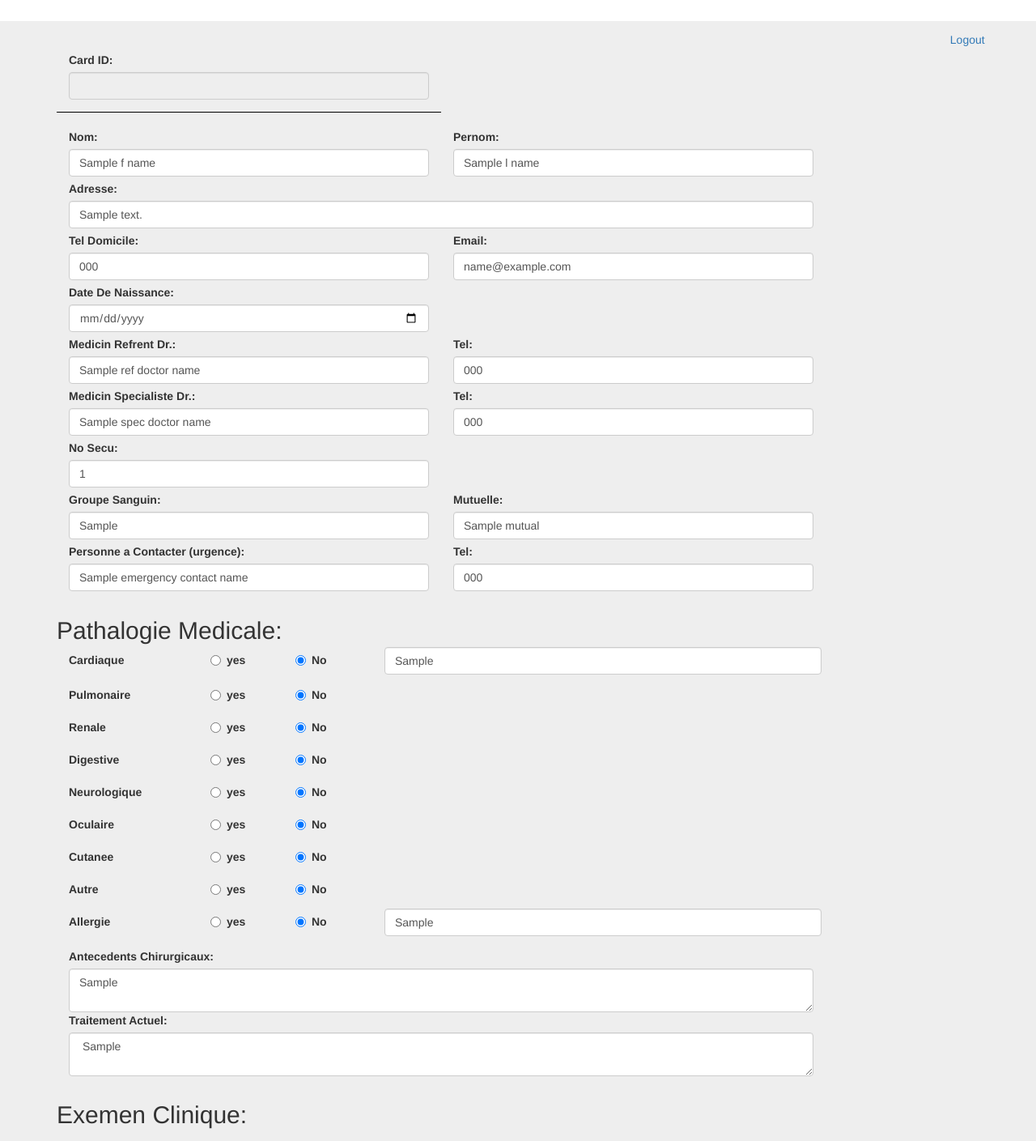
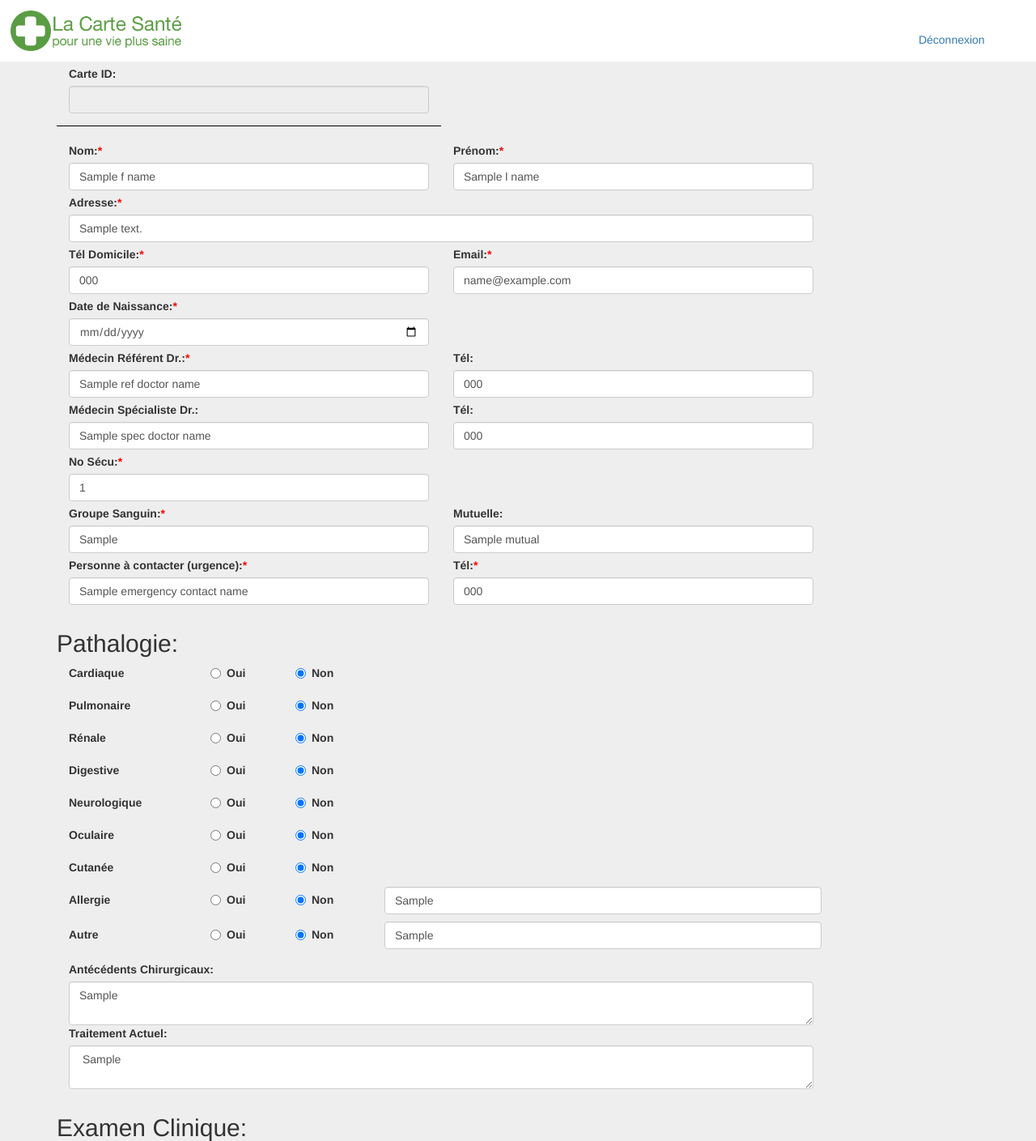
Before and after one commit to ranrozin/testingbags, a Django app: template templates/card.html in a window 1280 px wide. Shown: the top 1409 px of the page at 81% size. Run offline with Django 3.2, Linux system fonts and the light colour scheme; the template is opened without the code that fills it: most values are stand-ins (such as "Sample title", 1, 10 or a date in 2020); some libraries are stand-ins or nearby versions.

Commit message:
chnages ot french, and minor fixes

```diff
--- a/app.yaml
+++ b/app.yaml
@@ -29,5 +29,5 @@ handlers:
   login: admin
 
 
-- url: .*
+- url: /.*
   script: main.app
--- a/models.py
+++ b/models.py
@@ -25,7 +25,7 @@ class IDtable(ndb.Model):
 
 	@classmethod
 	def exist(cls,ID):
-		qry = cls.query().filter(IDtable.id == ID)
+		qry = cls.query().filter(IDtable.id == ID.upper())
 		if qry.count() > 0:
 			return True
 		else:
@@ -69,6 +69,7 @@ class Card(ndb.Model):
     eye = ndb.BooleanProperty(default = False)
     skin = ndb.BooleanProperty(default = False)
     other = ndb.BooleanProperty(default = False)
+    other_info = ndb.StringProperty()
     allergy = ndb.BooleanProperty(default = False)
     allergy_info = ndb.StringProperty()
 
--- a/services.py
+++ b/services.py
@@ -80,7 +80,7 @@ def getCard(card_id=''):
 	When a tag is activated the active tag should be set to True
 	"""
 	card = None
-	q = models.Card.query(models.Card.id == card_id)
+	q = models.Card.query(models.Card.id == card_id.upper())
 	if q and q.count > 0:
 		card = q.get()
 	return card
--- a/static/css/signin.css
+++ b/static/css/signin.css
@@ -169,3 +169,7 @@ hr {
 .has-feedback .form-control-feedback {
 	line-height : 0px;
 	}
+.form-group.required .control-label:after {
+   content:"*";
+   color:red;
+}
--- a/templates/card.html
+++ b/templates/card.html
@@ -9,7 +9,7 @@
     <meta name="author" content="">
     <link rel="stylesheet" href="http://netdna.bootstrapcdn.com/bootstrap/3.1.1/css/bootstrap.min.css">
 
-    <title>Card viea </title>
+    <title>La carte santé</title>
 
 
     <!-- Custom styles for this template -->
@@ -27,9 +27,10 @@
 
   <body>
 
-	  <div class="myhead">
-		<a href="/logout">Logout</a>
-	  </div>
+	 <div class="myhead">
+	  <img src="static/images/logo.png" height="50">
+		<a href="/logout">Déconnexion</a>
+	 </div>
 	<div class="container">
 
       <form class="myform" role="form" action="/submit" method="post">
@@ -37,88 +38,88 @@
         <div class="page1">
 			<div class="form-group">
 				<div id="card_id" class="col-xs-5 ">
-					<label class="control-label" for="id">Card ID:</label>
+					<label class="control-label" for="id">Carte ID:</label>
 					<input id="id" name="id" type="text" class="form-control" value="{{CARD}}"  readonly>
 				</div>
 			</div>
 			<!--<button class="btn btn-lg btn-edit">Edit</button>-->
-			<div class="form-group">
+			<div class="form-group required">
 				<div class="col-xs-5 clear-left">
 					<label class="control-label" for="fName">Nom:</label>
 					<input id="fName" name="fName" type="text" class="form-control" value="{{fName}}" required >
 				</div>
 			</div>
-			<div class="form-group">
+			<div class="form-group required">
 				<div class="col-xs-5">
-					<label class="control-label" for="lName">Pernom:</label>
+					<label class="control-label" for="lName">Prénom:</label>
 					<input id="lName" name="lName" type="text" class="form-control" value="{{lName}}" required>
 				</div>
 			</div>
 
-			<div class="form-group">
+			<div class="form-group required">
 				<div class="col-xs-10">
 					<label class="control-label" for="fName">Adresse:</label>
 					<input id="address" name="address" type="text" class="form-control" value="{{address}}" required>
 				</div>
 			</div>
 
-			<div class="form-group">
+			<div class="form-group required">
 				<div class="col-xs-5" >
-					<label class="control-label" for="tel_home">Tel Domicile:</label>
+					<label class="control-label" for="tel_home">Tél Domicile:</label>
 					<input id="tel_home" name="tel_home" type="tel" class="form-control" value="{{tel_home}}" required>
 				</div>
 			</div>
 
-			<div class="form-group">
+			<div class="form-group required">
 				<div class="col-xs-5" >
 					<label class="control-label" for="email">Email:</label>
 					<input id="email" name="email" type="email" class="form-control" value="{{email}}" required>
 				</div>
 			</div>
 
-			<div class="form-group">
+			<div class="form-group required">
 				<div class="col-xs-5" >
-					<label class="control-label" for="birth_date">Date De Naissance:</label>
+					<label class="control-label" for="birth_date">Date de Naissance:</label>
 					<input id="birth_date" name="birth_date" type="date" class="form-control" value="{{birth_date}}" required >
 				</div>
 			</div>
 
 
-			<div class="form-group ">
+			<div class="form-group required">
 				<div class="col-xs-5 clear-left" >
-					<label class="control-label" for="ref_doctor_name">Medicin Refrent Dr.:</label>
-					<input id="ref_doctor_name" name="ref_doctor_name" type="text" class="form-control" value="{{ref_doctor_name}}" >
+					<label class="control-label" for="ref_doctor_name">Médecin Référent Dr.:</label>
+					<input id="ref_doctor_name" name="ref_doctor_name" type="text" class="form-control" value="{{ref_doctor_name}}" required >
 				</div>
 			</div>
 
 			<div class="form-group">
 				<div class="col-xs-5">
-					<label class="control-label" for="ref_doctor_tel">Tel:</label>
+					<label class="control-label" for="ref_doctor_tel">Tél:</label>
 					<input id="ref_doctor_tel" name="ref_doctor_tel" type="tel" class="form-control" value="{{ref_doctor_tel}}" >
 				</div>
 			</div>
 
 			<div class="form-group ">
 				<div class="col-xs-5 clear-left" >
-					<label class="control-label" for="spec_doctor_name">Medicin Specialiste Dr.:</label>
+					<label class="control-label" for="spec_doctor_name">Médecin Spécialiste Dr.:</label>
 					<input id="spec_doctor_name" name="spec_doctor_name" type="text" class="form-control" value="{{spec_doctor_name}}" >
 				</div>
 			</div>
 
 			<div class="form-group">
 				<div class="col-xs-5">
-					<label class="control-label" for="spec_doctor_tel">Tel:</label>
+					<label class="control-label" for="spec_doctor_tel">Tél:</label>
 					<input id="spec_doctor_tel" name="spec_doctor_tel" type="tel" class="form-control" value="{{spec_doctor_tel}}" >
 				</div>
 			</div>
 
-			<div class="form-group">
+			<div class="form-group required">
 				<div class="col-xs-5">
-					<label class="control-label" for="id_number">No Secu:</label>
+					<label class="control-label" for="id_number">No Sécu:</label>
 					<input id="id_number" name="id_number" type="text" class="form-control" value="{{id_number}}" required>
 				</div>
 			</div>
-			<div class="form-group">
+			<div class="form-group required">
 				<div class="col-xs-5 clear-left	">
 					<label class="control-label" for="blodTyoe">Groupe Sanguin:</label>
 					<input id="blodTyoe" name="blodType" type="text" class="form-control" value="{{blodTyoe}}" required>
@@ -128,151 +129,138 @@
 			<div class="form-group">
 				<div class="col-xs-5">
 					<label class="control-label" for="mutual">Mutuelle:</label>
-					<input id="mutual" name="mutual" type="text" class="form-control" value="{{mutual}}" required>
+					<input id="mutual" name="mutual" type="text" class="form-control" value="{{mutual}}">
 				</div>
 			</div>
-			<div class="form-group">
+			<div class="form-group required">
 				<div class="col-xs-5">
-					<label class="control-label" for="emergency_contact_name">Personne a Contacter (urgence):</label>
+					<label class="control-label" for="emergency_contact_name">Personne à contacter (urgence):</label>
 					<input id="emergency_contact_name" name="emergency_contact_name" type="text" class="form-control" value="{{emergency_contact_name}}" required>
 				</div>
 			</div>
-			<div class="form-group">
+			<div class="form-group required">
 				<div class="col-xs-5">
-					<label class="control-label" for="emergency_contact_tel">Tel:</label>
+					<label class="control-label" for="emergency_contact_tel">Tél:</label>
 					<input id="emergency_contact_tel" name="emergency_contact_tel" type="tel" class="form-control" value="{{emergency_contact_tel}}" required>
 				</div>
 			</div>
 
 		</div>
         <div class="page2">
-		<h2>Pathalogie Medicale:</h2>
+		<h2>Pathalogie:</h2>
 			<div class="form-group">
 				<div class="col-xs-2">
 					<label class="control-label" for="cardio">Cardiaque</label>
 				</div>
 				<div class="radio-inline col-xs-1">
 					<input id="cardio" name="cardio" type="radio"  value="Yes"   {% if cardio %} checked {% endif %}>
-					<label>yes</label>
+					<label>Oui</label>
 				</div>
 				<div class="radio-inline col-xs-1">
 					<input id="cardio" name="cardio" type="radio"  value="No" {% if not cardio  %} checked {% endif %}>
-					<label>No</label>
+					<label>Non</label>
 				</div>
-				<div id="info" class="form-group col-xs-6">
+<!--			<div id="info" class="form-group col-xs-6">
 					<input type="text" id="cardio_info" name="cardio_info" class="form-control" value="{{cardio_info}}">
 				</div>
-			</div>
+-->			</div>
 
 			<div class="form-group">
-				<div class="col-xs-2">
-					<label class="control-label" for="cardio">Pulmonaire</label>
+				<div class="col-xs-2 clear-left">
+					<label class="control-label" for="lung">Pulmonaire</label>
 				</div>
 				<div class="radio-inline col-xs-1">
 					<input id="lung" name="lung" type="radio"  value="Yes" {% if lung %} checked {% endif %}>
-					<label>yes</label>
+					<label>Oui</label>
 				</div>
 				<div class="radio-inline col-xs-1">
 					<input id="lung" name="lung" type="radio"  value="No" {% if not lung %} checked {% endif %}>
-					<label>No</label>
+					<label>Non</label>
 				</div>
 			</div>
 
 			<div class="form-group">
 				<div class="col-xs-2 clear-left">
-					<label class="control-label" for="cardio">Renale</label>
+					<label class="control-label" for="kidney">Rénale</label>
 				</div>
 				<div class="radio-inline col-xs-1">
-					<input id="kidney" name="kidney" type="radio"  value="yes" {% if kidney %} checked {% endif %}>
-					<label>yes</label>
+					<input id="kidney" name="kidney" type="radio"  value="Yes" {% if kidney %} checked {% endif %}>
+					<label>Oui</label>
 				</div>
 				<div class="radio-inline col-xs-1">
 					<input id="kidney" name="kidney" type="radio"  value="No" {% if not kidney %} checked {% endif %}>
-					<label>No</label>
+					<label>Non</label>
 				</div>
 			</div>
 
 			<div class="form-group">
 				<div class="col-xs-2 clear-left">
-					<label class="control-label" for="cardio">Digestive</label>
+					<label class="control-label" for="digestive">Digestive</label>
 				</div>
 				<div class="radio-inline col-xs-1">
-					<input id="digestive" name="digestive" type="radio"  value="yes" {% if digestive %} checked {% endif %}>
-					<label>yes</label>
+					<input id="digestive" name="digestive" type="radio"  value="Yes" {% if digestive %} checked {% endif %}>
+					<label>Oui</label>
 				</div>
 				<div class="radio-inline col-xs-1">
 					<input id="digestive" name="digestive" type="radio"  value="No" {% if not digestive %} checked {% endif %}>
-					<label>No</label>
+					<label>Non</label>
 				</div>
 			</div>
 
 			<div class="form-group">
 				<div class="col-xs-2 clear-left">
-					<label class="control-label" for="cardio">Neurologique</label>
+					<label class="control-label" for="neurologic">Neurologique</label>
 				</div>
 				<div class="radio-inline col-xs-1">
-					<input id="neurologic" name="neurologic" type="radio"  value="yes" {% if neurologic %} checked {% endif %}>
-					<label>yes</label>
+					<input id="neurologic" name="neurologic" type="radio"  value="Yes" {% if neurologic %} checked {% endif %}>
+					<label>Oui</label>
 				</div>
 				<div class="radio-inline col-xs-1">
 					<input id="neurologic" name="neurologic" type="radio"  value="No" {% if not neurologic %} checked {% endif %}>
-					<label>No</label>
+					<label>Non</label>
 				</div>
 			</div>
 
 			<div class="form-group">
 				<div class="col-xs-2 clear-left">
-					<label class="control-label" for="cardio">Oculaire</label>
+					<label class="control-label" for="eye">Oculaire</label>
 				</div>
 				<div class="radio-inline col-xs-1">
-					<input id="eye" name="eye" type="radio"  value="yes" {% if eye %} checked {% endif %}>
-					<label>yes</label>
+					<input id="eye" name="eye" type="radio"  value="Yes" {% if eye %} checked {% endif %}>
+					<label>Oui</label>
 				</div>
 				<div class="radio-inline col-xs-1">
 					<input id="eye" name="eye" type="radio"  value="No" {% if not eye %} checked {% endif %}>
-					<label>No</label>
+					<label>Non</label>
 				</div>
 			</div>
 
 			<div class="form-group">
 				<div class="col-xs-2 clear-left">
-					<label class="control-label" for="cardio">Cutanee</label>
+					<label class="control-label" for="skin">Cutanée</label>
 				</div>
 				<div class="radio-inline col-xs-1">
-					<input id="skin" name="skin" type="radio"  value="yes" {% if skin %} checked {% endif %}>
-					<label>yes</label>
+					<input id="skin" name="skin" type="radio"  value="Yes" {% if skin %} checked {% endif %}>
+					<label>Oui</label>
 				</div>
 				<div class="radio-inline col-xs-1">
 					<input id="skin" name="skin" type="radio"  value="No" {% if not skin %} checked {% endif %}>
-					<label>No</label>
+					<label>Non</label>
 				</div>
 			</div>
 
-			<div class="form-group">
-				<div class="col-xs-2 clear-left">
-					<label class="control-label" for="cardio">Autre</label>
-				</div>
-				<div class="radio-inline col-xs-1">
-					<input id="other" name="other" type="radio"  value="yes" {% if other %} checked {% endif %}>
-					<label>yes</label>
-				</div>
-				<div class="radio-inline col-xs-1">
-					<input id="other" name="other" type="radio"  value="No" {% if not other %} checked {% endif %}>
-					<label>No</label>
-				</div>
-			</div>
 
 			<div class="form-group clear-left">
 				<div class="col-xs-2">
-					<label class="control-label" for="cardio">Allergie</label>
+					<label class="control-label" for="allergy">Allergie</label>
 				</div>
 				<div class="radio-inline col-xs-1">
-					<input id="allergy" name="allergy" type="radio"  value="yes" {% if allergy %} checked {% endif %}>
-					<label>yes</label>
+					<input id="allergy" name="allergy" type="radio"  value="Yes" {% if allergy %} checked {% endif %}>
+					<label>Oui</label>
 				</div>
 				<div class="radio-inline col-xs-1">
 					<input id="allergy" name="allergy" type="radio"  value="No" {% if not allergy %} checked {% endif %}>
-					<label>No</label>
+					<label>Non</label>
 				</div>
 				<div id="info" class="form-group col-xs-6">
 					<input type="text" id="allergy_info" name="allergy_info" class="form-control" value="{{allergy_info}}">
@@ -280,8 +268,25 @@
 			</div>
 
 			<div class="form-group">
+				<div class="col-xs-2 clear-left">
+					<label class="control-label" for="other">Autre</label>
+				</div>
+				<div class="radio-inline col-xs-1">
+					<input id="other" name="other" type="radio"  value="Yes" {% if other %} checked {% endif %}>
+					<label>Oui</label>
+				</div>
+				<div class="radio-inline col-xs-1">
+					<input id="other" name="other" type="radio"  value="No" {% if not other %} checked {% endif %}>
+					<label>Non</label>
+				</div>
+					<div id="info" class="form-group col-xs-6">
+					<input type="text" id="other_info" name="cardio_info" class="form-control" value="{{other_info}}">
+				</div>
+			</div>
+
+			<div class="form-group">
 				<div class="col-xs-10">
-					<label class="control-label" for="surgical_history">Antecedents Chirurgicaux:</label>
+					<label class="control-label" for="surgical_history">Antécédents Chirurgicaux:</label>
 					<textarea id="surgical_history" name="surgical_history" row="2" class="form-control"  >{{surgical_history}}</textarea>
 				</div>
 			</div>
@@ -295,7 +300,7 @@
 
 		</div>
         <div class="page3">
-			<h2>Exemen Clinique:</h2>
+			<h2>Examen Clinique:</h2>
 			<div class="form-group">
 				<div class="col-xs-5">
 					<label class="control-label" for="CR_cardio">Cardiaque:</label>
@@ -307,12 +312,6 @@
 				<div class="col-xs-5 clear-left">
 					<label class="control-label" for="CR_lung">Pulmonaire:</label>
 					<input id="CR_lung" name="CR_lung" type="text" class="form-control" value="{{CR_lung}}" >
-				</div>
-			</div>
-			<div class="form-group">
-				<div class="col-xs-5 clear-left">
-					<label class="control-label" for="CR_other">Autre:</label>
-					<input id="CR_other" name="CR_other" type="text" class="form-control" value="{{CR_other}}" >
 				</div>
 			</div>
 			<div class="form-group">
@@ -336,7 +335,7 @@
 
 			<div class="form-group">
 				<div class="col-xs-10">
-					<label class="control-label" for="examination">Examens Complementaires:</label>
+					<label class="control-label" for="examination">Examens Complémentaires:</label>
 					<textarea id="examination" name="examination" row="2" class="form-control"  >{{examination}}</textarea>
 				</div>
 			</div>
@@ -361,10 +360,16 @@
 					<textarea id="remarks" name="remarks" row="2" class="form-control">{{remarks}}</textarea>
 				</div>
 			</div>
+			<div class="form-group">
+				<div class="col-xs-5 clear-left">
+					<label class="control-label" for="CR_other">Autre:</label>
+					<input id="CR_other" name="CR_other" type="text" class="form-control" value="{{CR_other}}" >
+				</div>
+			</div>
 
 		</div>
-		<button class="btn btn-lg btn-primary col-xs-6" type="submit">Save</button>
-		<button class="btn btn-lg btn-cancel">Cancel</button>
+		<button class="btn btn-lg btn-primary col-xs-6" type="submit">Sauvegarder</button>
+		<button class="btn btn-lg btn-cancel">Annuler</button>
 
 
 		</form>
--- a/templates/ind.html
+++ b/templates/ind.html
@@ -9,7 +9,7 @@
     <meta name="author" content="">
 	<link rel="stylesheet" href="http://netdna.bootstrapcdn.com/bootstrap/3.1.1/css/bootstrap.min.css">
 
-    <title>Dr signup page</title>
+    <title>La carte santé</title>
 
 
     <!-- Custom styles for this template -->
@@ -26,6 +26,10 @@
   </head>
 
   <body>
+	<div class="myhead">
+	  <img src="static/images/logo.png" height="50">
+		<a href="/logout">Déconnexion</a>
+	</div>
 
     <div class="container">
 
```
Also changed, not shown: main.py (+6 -3 lines), templates/mobile.html (+48 -49 lines), static/images/logo.png, static/images/logo_eng.png (added).
